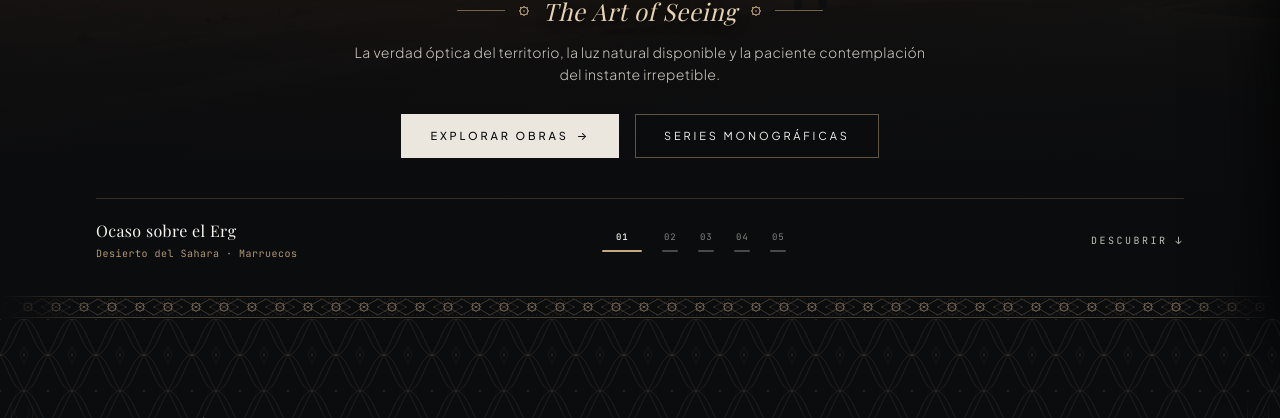
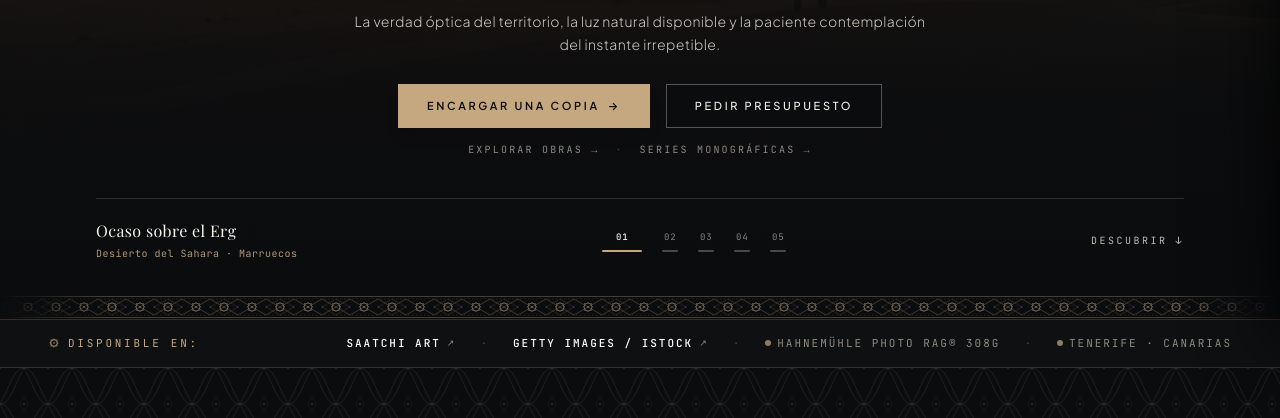
Before and after one commit to creatorcurro19/javier-photography, a Next.js app: page / in a window 1280 px wide. Shown: the part 481-899 px from the top of the page. Built offline with nearby package versions, Linux system fonts and the light colour scheme; no server answers; a web font is replaced by a local one.

Commit message:
feat(hero,social-proof): establish CTA hierarchy, add trust strip and conditional social proof

```diff
--- a/app/page.tsx
+++ b/app/page.tsx
@@ -1,5 +1,7 @@
 import Hero from "@/components/home/Hero";
+import TrustBadgeStrip from "@/components/home/TrustBadgeStrip";
 import SelectedWork from "@/components/home/SelectedWork";
+import SocialProofSection from "@/components/home/SocialProofSection";
 import { buildPageMetadata } from "@/lib/metadata";
 import { getFeaturedPhotos } from "@/lib/photos";
 import type { Photo } from "@/types/photo";
@@ -50,7 +52,9 @@ export default function Home() {
   return (
     <>
       <Hero />
+      <TrustBadgeStrip />
       <SelectedWork photos={homePreview} totalCount={featuredPhotos.length} />
+      <SocialProofSection />
     </>
   );
 }
--- a/components/home/Hero.tsx
+++ b/components/home/Hero.tsx
@@ -186,20 +186,37 @@ export default function Hero() {
             )}
           </p>
 
-          {/* Accesos principales */}
+          {/* Jerarquía de CTAs: Principal "Encargar una copia", Secundario "Pedir presupuesto", Terciarios de exploración */}
           <div className="mt-6 flex flex-col items-stretch justify-center gap-3 sm:flex-row sm:items-center sm:gap-4 md:mt-7">
             <Link
-              href="/portfolio"
-              className="group inline-flex items-center justify-center gap-2 border border-[#EBE7DF] bg-[#EBE7DF] px-7 py-3 text-[11px] uppercase tracking-[0.26em] text-[#0B0C0E] font-medium transition-all duration-300 hover:bg-transparent hover:text-white"
+              href="/prints"
+              className="group inline-flex items-center justify-center gap-2 border border-[#C5A880] bg-[#C5A880] px-7 py-3 text-[11px] uppercase tracking-[0.24em] text-[#0B0C0E] font-semibold transition-all duration-300 hover:bg-white hover:border-white shadow-lg"
             >
-              <span>{t("Explorar Obras", "Explore Works")}</span>
+              <span>{t("Encargar una copia", "Order a Print")}</span>
               <span className="transition-transform duration-300 group-hover:translate-x-1">→</span>
             </Link>
             <Link
+              href="/servicios"
+              className="inline-flex items-center justify-center gap-2 border border-white/30 bg-[#0B0C0E]/80 px-7 py-3 text-[11px] uppercase tracking-[0.24em] text-[#F7F4EE] font-medium transition-all duration-300 hover:border-[#C5A880] hover:text-white hover:bg-[#151618]"
+            >
+              <span>{t("Pedir presupuesto", "Request a Quote")}</span>
+            </Link>
+          </div>
+
+          {/* Enlaces terciarios de exploración del archivo */}
+          <div className="mt-3.5 flex items-center justify-center gap-4 text-[10px] font-mono uppercase tracking-[0.22em] text-[#8E8A80]">
+            <Link
+              href="/portfolio"
+              className="transition-colors hover:text-[#EBE7DF] hover:underline underline-offset-4"
+            >
+              {t("Explorar Obras", "Explore Works")} →
+            </Link>
+            <span className="text-white/20">·</span>
+            <Link
               href="/projects"
-              className="inline-flex items-center justify-center gap-2 border border-[#C5A880]/45 bg-[#0B0C0E]/75 px-7 py-3 text-[11px] uppercase tracking-[0.26em] text-[#F7F4EE] transition-all duration-300 hover:border-[#C5A880] hover:bg-[#151618]"
+              className="transition-colors hover:text-[#EBE7DF] hover:underline underline-offset-4"
             >
-              {t("Series Monográficas", "Monograph Series")}
+              {t("Series Monográficas", "Monograph Series")} →
             </Link>
           </div>
         </div>
--- /dev/null
+++ b/components/home/SocialProofSection.tsx
@@ -0,0 +1,67 @@
+"use client";
+
+import Container from "@/components/ui/Container";
+import { AndalusianStarMark } from "@/components/ui/AndalusianMotif";
+import { socialProofItems } from "@/data/social-proof";
+import { useLanguage } from "@/lib/i18n";
+
+export default function SocialProofSection() {
+  const { lang, t } = useLanguage();
+
+  // Si no hay datos reales verificados, la sección NO se renderiza
+  if (!socialProofItems || socialProofItems.length === 0) {
+    return null;
+  }
+
+  return (
+    <section
+      aria-label={t("Prueba social y menciones", "Social proof and features")}
+      className="relative border-b border-[#C5A880]/15 bg-[#0E1012] py-16"
+    >
+      <Container>
+        <div className="flex flex-col items-center text-center">
+          <div className="flex items-center gap-2 text-xs font-mono uppercase tracking-[0.35em] text-[#C5A880]">
+            <AndalusianStarMark className="h-3 w-3 text-[#C5A880]" />
+            <span>{t("Publicaciones & Coleccionistas", "Features & Collectors")}</span>
+          </div>
+          <h2 className="mt-2 font-serif text-2xl font-light text-[#EBE7DF]">
+            {t("Reconocimiento y Presencia", "Recognition & Presence")}
+          </h2>
+        </div>
+
+        <div className="mt-10 grid grid-cols-1 gap-6 sm:grid-cols-2 lg:grid-cols-3">
+          {socialProofItems.map((item) => (
+            <div
+              key={item.id}
+              className="flex flex-col justify-between rounded-xl border border-white/[0.08] bg-[#15171A] p-6"
+            >
+              {item.quote && (
+                <p className="font-serif italic text-sm text-[#EBE7DF] leading-relaxed">
+                  &ldquo;{lang === "en" && item.quoteEn ? item.quoteEn : item.quote}&rdquo;
+                </p>
+              )}
+              <div className="mt-4 pt-3 border-t border-white/[0.06] flex items-center justify-between text-xs">
+                <div>
+                  <p className="font-sans font-medium text-[#EBE7DF]">{item.name}</p>
+                  {item.roleOrOutlet && (
+                    <p className="font-mono text-[10px] text-[#8E8A80]">{item.roleOrOutlet}</p>
+                  )}
+                </div>
+                {item.url && (
+                  <a
+                    href={item.url}
+                    target="_blank"
+                    rel="noopener noreferrer"
+                    className="font-mono text-[10px] uppercase tracking-wider text-[#C5A880] hover:underline"
+                  >
+                    Ver ↗
+                  </a>
+                )}
+              </div>
+            </div>
+          ))}
+        </div>
+      </Container>
+    </section>
+  );
+}
--- /dev/null
+++ b/components/home/TrustBadgeStrip.tsx
@@ -0,0 +1,62 @@
+"use client";
+
+import { useLanguage } from "@/lib/i18n";
+import { AndalusianStarMark } from "@/components/ui/AndalusianMotif";
+
+export default function TrustBadgeStrip() {
+  const { t } = useLanguage();
+
+  return (
+    <aside
+      aria-label={t("Disponibilidad y plataformas oficiales", "Availability and official platforms")}
+      className="relative z-20 border-y border-[#C5A880]/20 bg-[#0E1012] py-4 text-xs select-none"
+    >
+      <div className="mx-auto flex max-w-7xl flex-wrap items-center justify-between gap-y-3 gap-x-6 px-4 sm:px-8 md:px-12">
+        {/* Etiqueta de disponibilidad */}
+        <div className="flex items-center gap-2 font-mono text-[10px] sm:text-[11px] uppercase tracking-[0.25em] text-[#C5A880]">
+          <AndalusianStarMark className="h-3 w-3 text-[#C5A880]" />
+          <span>{t("Disponible en:", "Available on:")}</span>
+        </div>
+
+        {/* Enlaces y Sellos de Confianza Oficiales */}
+        <div className="flex flex-wrap items-center gap-4 sm:gap-6 font-mono text-[10px] sm:text-[11px] uppercase tracking-[0.18em]">
+          <a
+            href="https://www.saatchiart.com/javier-espinosa-photography"
+            target="_blank"
+            rel="noopener noreferrer"
+            className="group inline-flex items-center gap-1.5 text-[#EBE7DF]/85 transition hover:text-[#C5A880] focus-visible:outline focus-visible:outline-1 focus-visible:outline-white"
+          >
+            <span className="font-medium text-white group-hover:text-[#C5A880]">Saatchi Art</span>
+            <span className="text-[9px] text-[#8E8A80]">↗</span>
+          </a>
+
+          <span className="text-white/20">·</span>
+
+          <a
+            href="https://www.istockphoto.com/portfolio/JavierEspinosa?sort=purerecency&assettype=image"
+            target="_blank"
+            rel="noopener noreferrer"
+            className="group inline-flex items-center gap-1.5 text-[#EBE7DF]/85 transition hover:text-[#C5A880] focus-visible:outline focus-visible:outline-1 focus-visible:outline-white"
+          >
+            <span className="font-medium text-white group-hover:text-[#C5A880]">Getty Images / iStock</span>
+            <span className="text-[9px] text-[#8E8A80]">↗</span>
+          </a>
+
+          <span className="hidden md:inline text-white/20">·</span>
+
+          <div className="hidden md:inline-flex items-center gap-1.5 text-[#8E8A80]">
+            <span className="h-1.5 w-1.5 rounded-full bg-[#C5A880]/70" />
+            <span>Hahnemühle Photo Rag® 308g</span>
+          </div>
+
+          <span className="hidden lg:inline text-white/20">·</span>
+
+          <div className="hidden lg:inline-flex items-center gap-1.5 text-[#8E8A80]">
+            <span className="h-1.5 w-1.5 rounded-full bg-[#C5A880]/70" />
+            <span>Tenerife · Canarias</span>
+          </div>
+        </div>
+      </div>
+    </aside>
+  );
+}
--- /dev/null
+++ b/data/social-proof.ts
@@ -0,0 +1,21 @@
+/**
+ * Elementos verificados de prueba social (clientes, publicaciones y testimonios).
+ * REGLA ESTRICTA: No inventar testimonios ni clientes.
+ * Si este array está vacío, la sección de prueba social NO se renderiza en el sitio.
+ */
+
+export interface SocialProofItem {
+  id: string;
+  type: "client" | "publication" | "testimonial";
+  name: string;
+  roleOrOutlet?: string;
+  location?: string;
+  year?: number;
+  quote?: string;
+  quoteEn?: string;
+  logo?: string;
+  url?: string;
+}
+
+// TODO: Añadir aquí testimonios de coleccionistas o publicaciones reales cuando estén disponibles
+export const socialProofItems: SocialProofItem[] = [];
```
